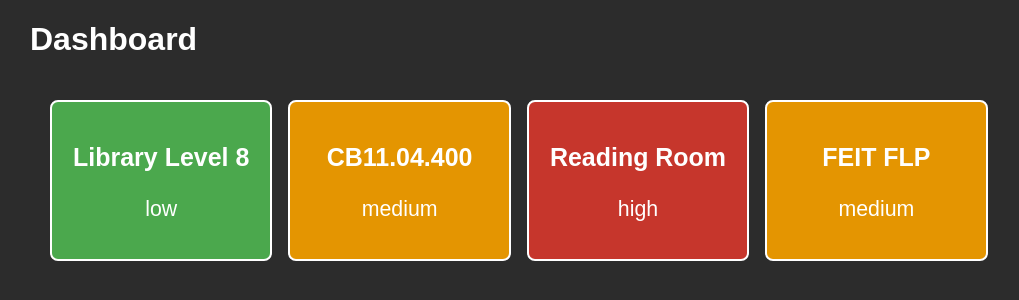
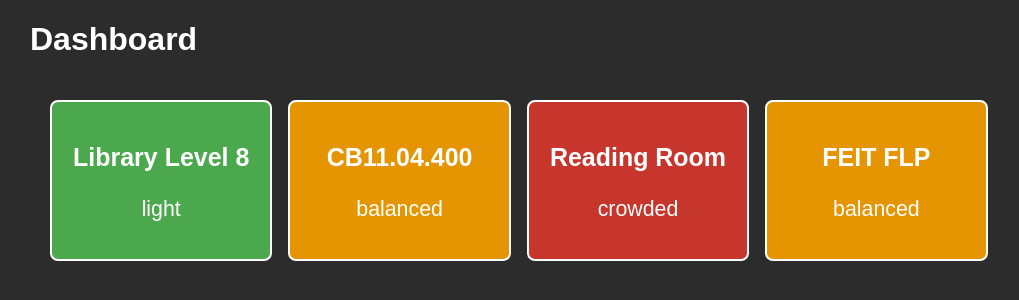
Before and after one commit to microcoded/congestion, a Flask app: page / in a window 1280 px wide. Shown: the top 300 px of the page, without its empty margins (2-1021 px from the left). Run offline with Flask 3, Linux system fonts and the light colour scheme.

Commit message:
Improved crowd-size terminology

```diff
--- a/dashboard.py
+++ b/dashboard.py
@@ -4,10 +4,10 @@ app = Flask(__name__)
 
 # Sample data
 study_areas = [
-    {'name': 'Library Level 8', 'congestion_level': 'low'},
-    {'name': 'CB11.04.400', 'congestion_level': 'medium'},
-    {'name': 'Reading Room', 'congestion_level': 'high'},
-    {'name': 'FEIT FLP', 'congestion_level': 'medium'}
+    {'name': 'Library Level 8', 'congestion_level': 'light'},
+    {'name': 'CB11.04.400', 'congestion_level': 'balanced'},
+    {'name': 'Reading Room', 'congestion_level': 'crowded'},
+    {'name': 'FEIT FLP', 'congestion_level': 'balanced'}
 ]
 
 @app.route('/')
--- a/static/styles.css
+++ b/static/styles.css
@@ -35,17 +35,17 @@ body {
 }
 
 /* Congestion level colours */
-.low {
+.light {
     background-color: #4ba84d;
     color: white;
 }
 
-.medium {
+.balanced {
     background-color: #e49501;
     color: white;
 }
 
-.high {
+.crowded {
     background-color: #c6362c;
     color: white;
 }
```
